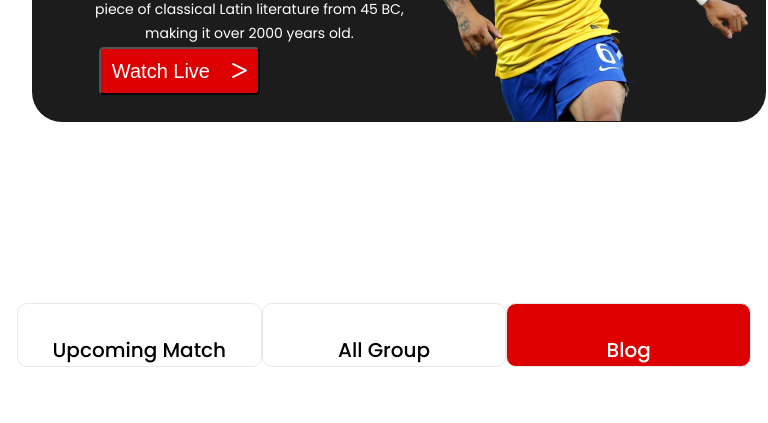
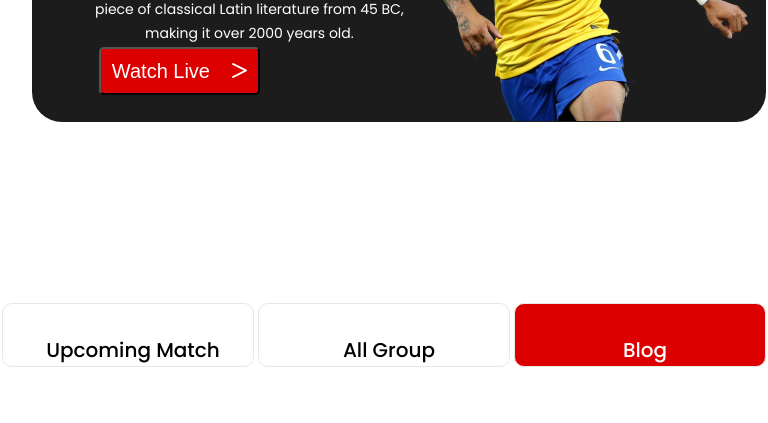
Before and after one commit to fahim000l/Milestone_Assaignment_2, a plain HTML site: page index.html in a window 768 px wide. Shown: the part 377-800 px from the top of the page. Drawn offline with Linux system fonts and the light colour scheme.

Commit message:
final done

```diff
--- a/styles/match.css
+++ b/styles/match.css
@@ -215,7 +215,7 @@ main {
 .blog {
     width: 412px;
     height: 242px;
-    border: 2px solid wheat;
+    border: 2px solid gray;
     border-radius: 10px 10px 0px 0px;
 
     background-color: white;
--- a/styles/style.css
+++ b/styles/style.css
@@ -173,9 +173,15 @@ main {
 
     text-align: center;
 
+    display: flex;
+    justify-content: center;
+    /* align-items: center; */
+
     /* position: relative; */
     /* left: 30px; */
     /* top: 30px; */
+    /* position: relative;
+    top: 10px; */
 }
 
 .manu div h2 {
@@ -203,6 +209,8 @@ main {
     grid-template-columns: repeat(3, 1fr);
     /* row-gap: 2px;
     column-gap: 2px; */
+
+    row-gap: 20px;
 
     position: relative;
     right: -150px;
@@ -733,7 +741,8 @@ hr {
     }
 
     .manu {
-        width: 734px;
+        /* width: 734px; */
+        width: 100%;
         height: 176px;
         background-color: #FFFFFF;
         position: relative;
@@ -745,6 +754,8 @@ hr {
     .manu div {
         border: 0.5px solid #E8E8E8;
         text-align: center;
+        /* align-items: center; */
+        padding-left: 10px;
 
     }
 
```
